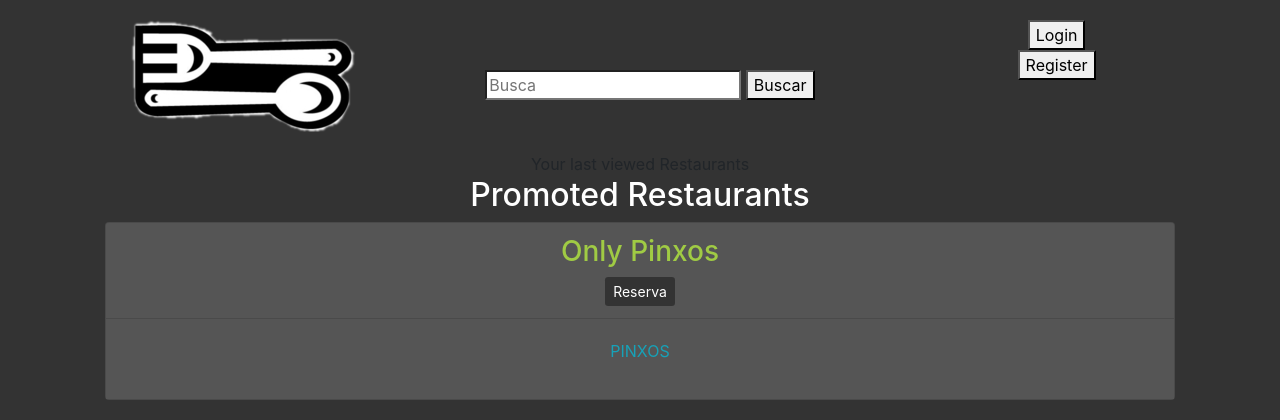
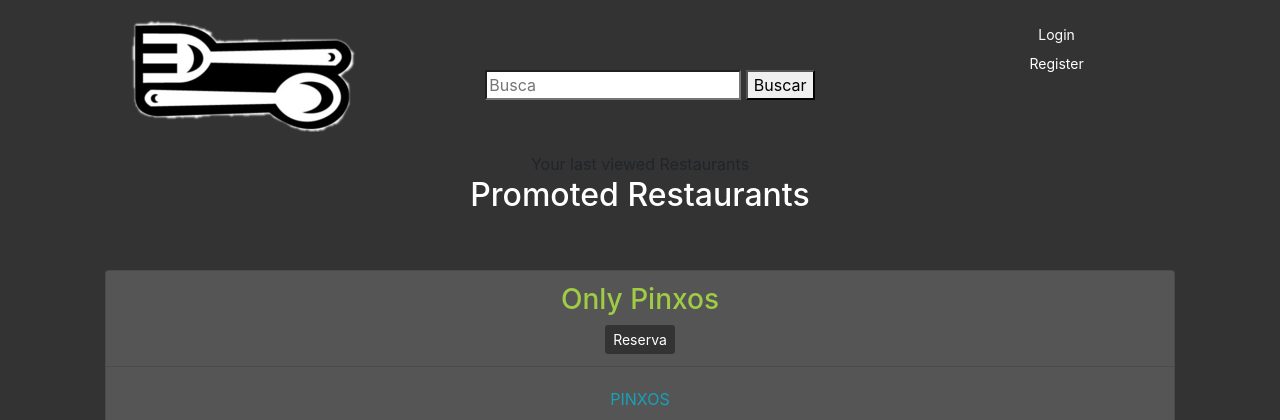
Before and after one commit to DavidAlvarezRios/sd2019-forkillaa9, a Django app: page /forkilla/restaurants/ in a window 1280 px wide. Shown: the top 420 px of the page. Run offline with Django 3.2, Linux system fonts and the light colour scheme; data comes from the database, SQL or seed files in the repository; data that the repository does not hold is empty; some libraries are stand-ins or nearby versions.

Commit message:
home page and base finished

```diff
--- a/templates/forkilla/base.html
+++ b/templates/forkilla/base.html
@@ -3,6 +3,7 @@
 {% load static %}
 <head>
     <meta charset="UTF-8">
+    <link href="{% static 'bootstrap.css' %}" rel="stylesheet">
     <link rel="stylesheet" href="{% static 'style.css' %}" />
     <title>Title</title>
 </head>
@@ -22,17 +23,17 @@
         {% if user.is_authenticated %}
                 <h3>Hola</h3> <p>{{ user.get_username }} </p>
                 <form action="{% url 'logout' %}" method="get">
-                    <button>Logout</button>
+                    <button class="btn btn-primary btn-sm" style="position:center; color:white; border:none">Logout</button>
                 </form>
                 <form action="{% url 'reservationlist' user.username %}" method="get">
-                    <button>Reserves</button>
+                    <button class="btn btn-primary btn-sm" style="position:center; color:white; border:none">Reserves</button>
                 </form>
         {% else %}
                 <form action="{% url 'login' %}" method="get">
-                    <button>Login</button>
+                    <button class="btn btn-primary btn-sm" style="position:center; color:white; border:none">Login</button>
                 </form>
                 <form action="{% url 'register' %}" method="get">
-                    <button>Register</button>
+                    <button class="btn btn-primary btn-sm" style="position:center; color:white; border:none">Register</button>
                 </form>
 
         {% endif %}
@@ -46,7 +47,7 @@
 
         {% for restaurant in viewedrestaurants.restaurant.all|slice:":5:-1"%}
             <a href="{% url 'details' restaurant.restaurant_number%}"> {{restaurant.name}} </a> : {{restaurant.menu_description}}
-            <button type="submit" name="reservation" value={{restaurant.restaurant_number}}> Reserva</button>
+            <button type="submit" class="btn btn-primary btn-sm" style="position:center; color:white; border:none" value={{restaurant.restaurant_number}}> Reserva</button>
         {% endfor %}
     </form>
 <div>
--- a/templates/forkilla/restaurants.html
+++ b/templates/forkilla/restaurants.html
@@ -27,6 +27,7 @@
             {% if promoted %}
                 <h2>Promoted Restaurants</h2>
             {% endif %}
+            <br><br>
             <div class="container" style="max-width:1100px">
              <form action="{% url 'reservation'%}" method="get">
                  {% for restaurant in restaurants %}
```
